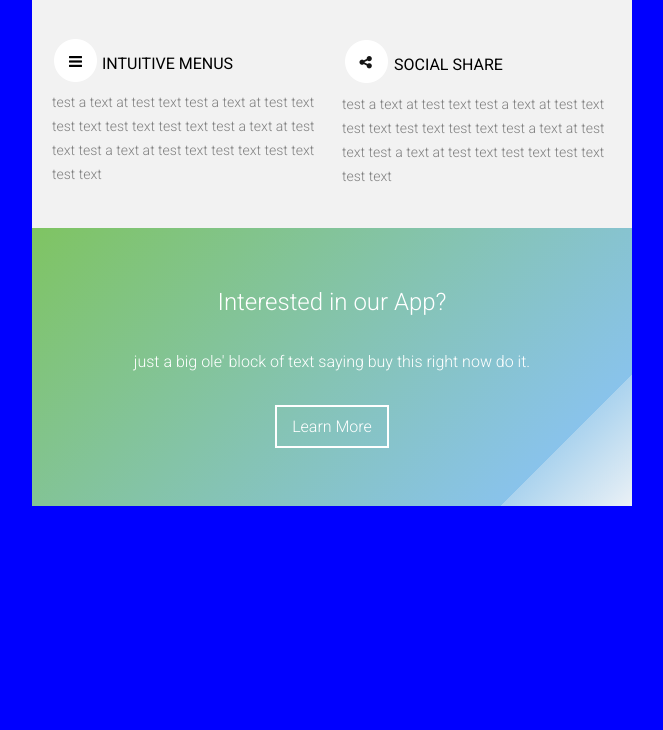
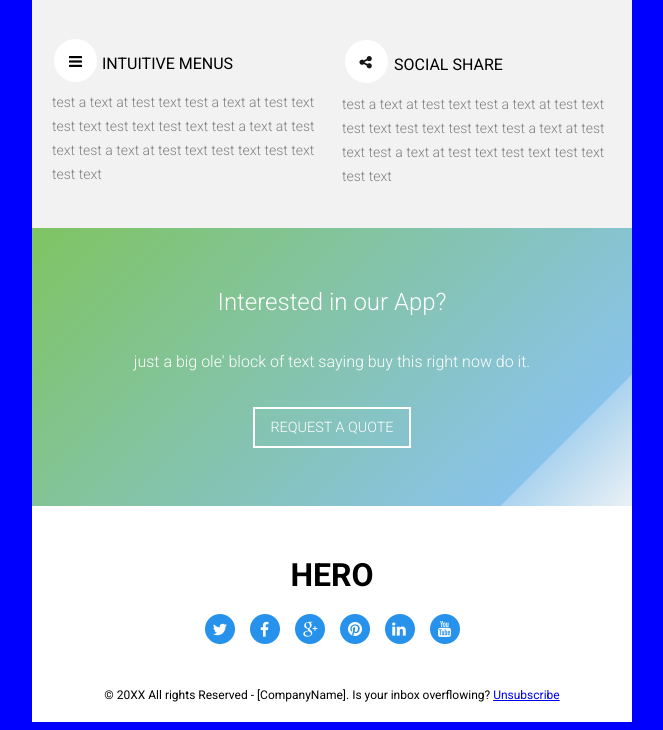
Before and after one commit to CoyCoding/html-emails, a React app: page public/index.html in a window 1280 px wide. Shown: the part 2605-3335 px from the top of the page, without its empty margins (308-971 px from the left). Before the commit the page ends 3119 px from the top, so only its background shows below. Built offline with nearby package versions, Linux system fonts and the light colour scheme.

Commit message:
footer done

```diff
--- a/public/index.html
+++ b/public/index.html
@@ -359,8 +359,8 @@
               </tr>
               <!-- END OF MAIN ROW/HERO-->
               <!-- START OF 2x6 grid-->
-              <tr class="two-by-six" style="background: #f2f2f2;font-size: 1.5rem;
-              font-family: 'Roboto', 'Arial', 'Helvetica', 'sans-serif';  font-weight: 200;">
+              <tr class="two-by-six" style="background: #f2f2f2; font-size: 1.5rem;
+                font-family: 'Roboto', 'Arial', 'Helvetica', 'sans-serif';  font-weight: 200;">
                 <td style="padding: 20px 0;">
                   <table class="container" width="100%" align="left" cellspacing="0" cellpadding="0" border="0">
                     <tr>
@@ -635,7 +635,7 @@
                           <table class="container" align="center" cellspacing="0" cellpadding="0" border="0" style="padding: 30px 0 30px;">
                             <tr>
                               <td>
-                                <a href="#" style="text-decoration: none; border: white solid 2px; padding: 10px 15px; color: white;">Learn More</a>
+                                <a href="#" style="text-decoration: none; border: white solid 2px; padding: 10px 15px; color: white; text-transform: uppercase; font-size: .9rem;">Request a quote</a>
                               </td>
                             </tr>
                           </table>
@@ -648,8 +648,47 @@
               <!-- END OF MORE INFO-->
 
               <!-- START OF MAIN ROW/HERO-->
-              <tr>
-                <td></td>
+              <tr style="font-size: 1rem; font-family: 'Roboto', 'Arial', 'Helvetica', 'sans-serif';">
+                <td>
+                  <table class="container" width="100%" align="left" cellspacing="0" cellpadding="0" border="0" style="padding: 30px 0 20px;">
+                    <tr align="center" style="text-transform: uppercase;">
+                      <td>
+                        <h1 style="margin: 20px 0;">Hero</h1>
+                      </td>
+                    </tr>
+                    <tr>
+                      <td>
+                        <table class="container" width="45%" align="center" cellspacing="0" cellpadding="0" border="0" style="padding: 0 0 30px;">
+                          <tr>
+                            <td align="center">
+                              <img src="/img/twitter_icon.png" />
+                            </td>
+                            <td align="center">
+                              <img src="/img/facebook_icon.png" />
+                            </td>
+                            <td align="center">
+                              <img src="/img/google_icon.png" />
+                            </td>
+                            <td align="center">
+                              <img src="/img/pinterest_icon.png" />
+                            </td>
+                            <td align="center">
+                              <img src="/img/linkedin_icon.png" />
+                            </td>
+                            <td align="center">
+                              <img src="/img/youtube_icon.png" />
+                            </td>
+                          </tr>
+                        </table>
+                      </td>
+                    </tr>
+                    <tr>
+                      <td align="center">
+                        <p style="margin: 10px 0 0; font-size: 12px;">© 20XX All rights Reserved - [CompanyName]. Is your inbox overflowing? <a href="#">Unsubscribe</a></p>
+                      </td>
+                    </tr>
+                  </table>
+                </td>
               </tr>
               <!-- END OF MAIN ROW/HERO-->
             </tbody>
```
